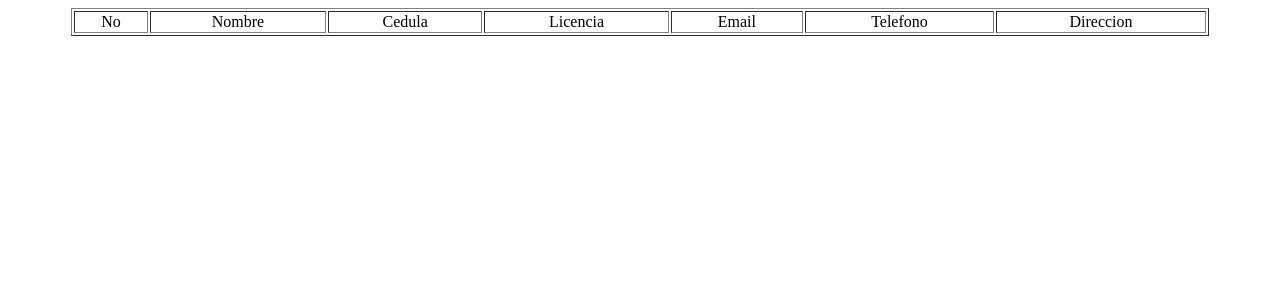
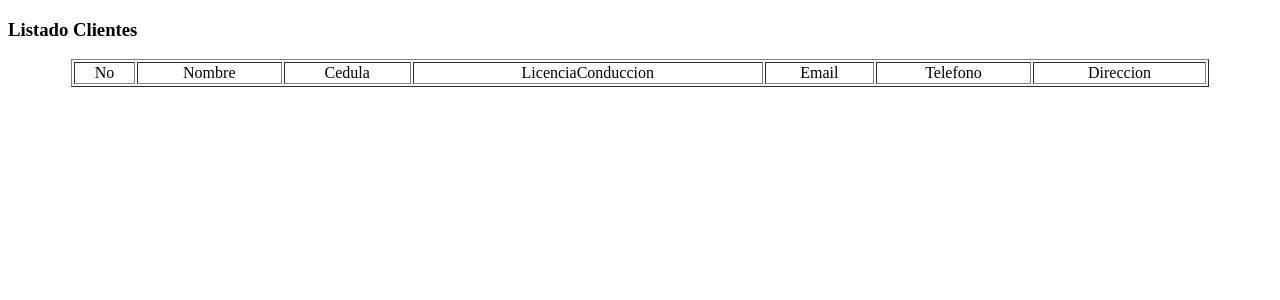
Before and after one commit to fakiehmaulana/RentaVehicular, a PHP site: template views/usuario/usuarios.php in a window 1280 px wide. Shown: the top 300 px of the page. Run offline with PHP 8.4, Linux system fonts and the light colour scheme; the template is opened without the code that fills it, so the values that code supplies are empty; some libraries are stand-ins or nearby versions.

Commit message:
Update usuarios.php

```diff
--- a/views/usuario/usuarios.php
+++ b/views/usuario/usuarios.php
@@ -1,3 +1,8 @@
+  <div class="panel panel-primary">
+    <div class="panel-heading">
+          <h3 class="panel-title">Listado Clientes</h3>
+        </div>
+        <div class="panel-body">
 <table width='90%' border='1' align='center'>
 	<tr>
 		<td>
@@ -10,7 +15,7 @@
 			<center>Cedula</center>
 		</td>
 		<td>
-			<center>Licencia</center>
+			<center>LicenciaConduccion</center>
 		</td>
 		<td>
 			<center>Email</center>
@@ -25,7 +30,6 @@
 
 
 <?php
-
 if($usuarios){
 /*
 *Mientras el resultado de la busqueda sea diferente de null y sean usuarios se listan los datos del usuario
@@ -61,5 +65,16 @@ if($usuarios){
 	 ?>
 
 </table>
+
+</div>
+</div>
+</div>
+
+
+				</div>
+	</div> <!— /container —>
+<script src="http://ajax.googleapis.com/ajax/libs/jquery/1.7.1/jquery.min.js"></script>
+    <script src=<?= base_url('bootstrap/js/bootstrap.min.js'); ?> ></script>
+      <script src=<?= base_url('bootstrap/js/bootstrap1.min.js'); ?> ></script>
 </body>
 </html>
```
